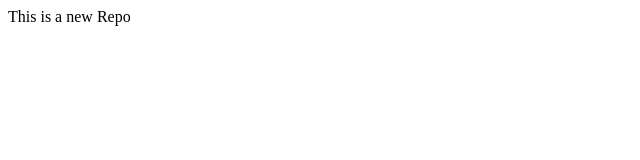
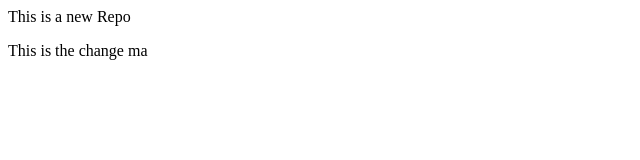
Before and after one commit to RohanCH-lab/localRepo, a plain HTML site: page index.html in a window 1280 px wide. Shown: the whole page, without its empty margins (0-640 px from the left). Drawn offline with Linux system fonts and the light colour scheme.

Commit message:
Some change

```diff
--- a/index.html
+++ b/index.html
@@ -1 +1,2 @@
 <p>This is a new Repo</p>
+<p>This is the change ma</p>
```
